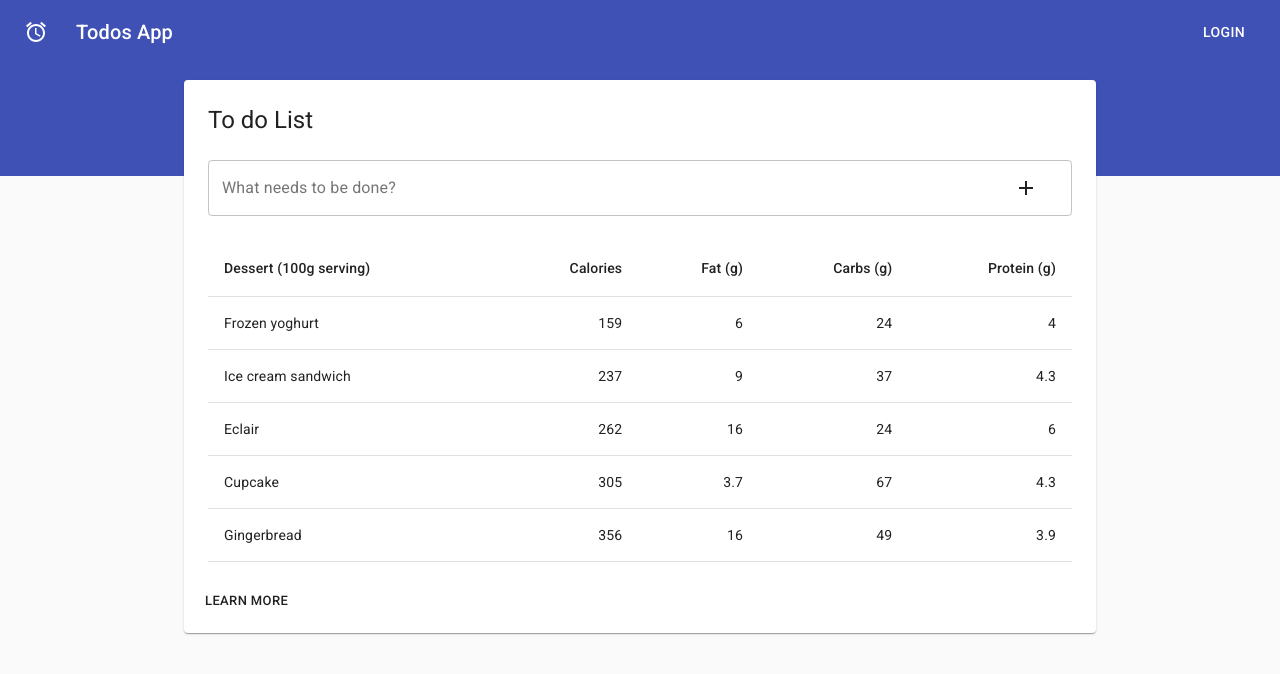
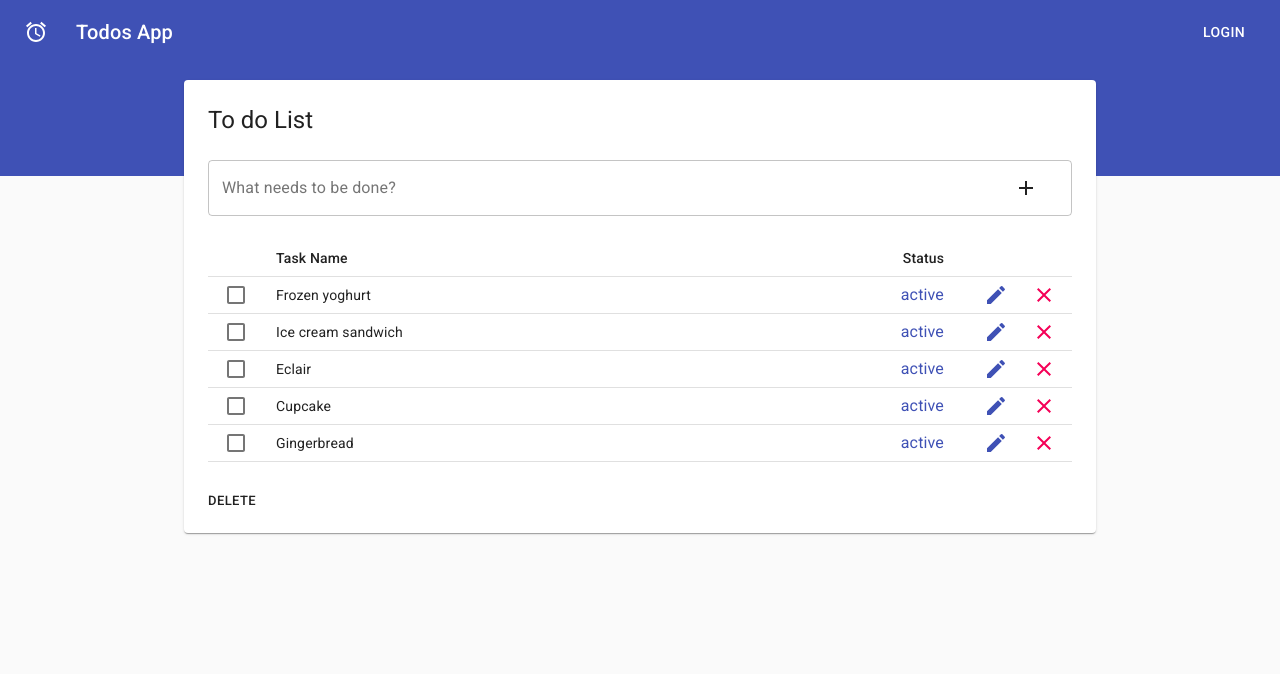
Before and after one commit to syukri21/Igaku-Test-Frontend, a React (Create React App) app: page /todo in a window 1280 px wide. Shown: the top 674 px of the page. Built offline with nearby package versions, Linux system fonts and the light colour scheme.

Commit message:
fix ui todo

```diff
--- a/src/pages/todo/Todo.tsx
+++ b/src/pages/todo/Todo.tsx
@@ -110,7 +110,7 @@ const Todo: React.SFC<TodoProps> = (props) => {
                             <TodoTable></TodoTable>
                         </CardContent>
                         <CardActions>
-                            <Button size='small'>Learn More</Button>
+                            <Button size='small'>Delete</Button>
                         </CardActions>
                     </Card>
                 </Container>
--- a/src/pages/todo/components/TodoTable.tsx
+++ b/src/pages/todo/components/TodoTable.tsx
@@ -7,6 +7,9 @@ import TableContainer from "@material-ui/core/TableContainer"
 import TableHead from "@material-ui/core/TableHead"
 import TableRow from "@material-ui/core/TableRow"
 import Paper from "@material-ui/core/Paper"
+import CloseIcon from "@material-ui/icons/Close"
+import EditIcon from "@material-ui/icons/Edit"
+import { Checkbox, IconButton, Typography, Button } from "@material-ui/core"
 
 const useStyles = makeStyles({
     table: {
@@ -31,26 +34,41 @@ export default function TodoTable() {
 
     return (
         <TableContainer component={"div"}>
-            <Table className={classes.table} aria-label='simple table'>
+            <Table className={classes.table} aria-label='simple table' size='small'>
                 <TableHead>
                     <TableRow>
-                        <TableCell>Dessert (100g serving)</TableCell>
-                        <TableCell align='right'>Calories</TableCell>
-                        <TableCell align='right'>Fat&nbsp;(g)</TableCell>
-                        <TableCell align='right'>Carbs&nbsp;(g)</TableCell>
-                        <TableCell align='right'>Protein&nbsp;(g)</TableCell>
+                        <TableCell size='small'></TableCell>
+
+                        <TableCell>Task Name</TableCell>
+                        <TableCell align='right' size='small'>
+                            Status
+                        </TableCell>
+                        <TableCell size='small'></TableCell>
+                        <TableCell size='small'></TableCell>
                     </TableRow>
                 </TableHead>
                 <TableBody>
                     {rows.map((row) => (
                         <TableRow key={row.name}>
+                            <TableCell padding='checkbox' size='small'>
+                                <Checkbox color='primary'></Checkbox>
+                            </TableCell>
                             <TableCell component='th' scope='row'>
                                 {row.name}
                             </TableCell>
-                            <TableCell align='right'>{row.calories}</TableCell>
-                            <TableCell align='right'>{row.fat}</TableCell>
-                            <TableCell align='right'>{row.carbs}</TableCell>
-                            <TableCell align='right'>{row.protein}</TableCell>
+                            <TableCell align='right' size='small'>
+                                <Typography color='primary'>active </Typography>
+                            </TableCell>
+                            <TableCell padding='checkbox' size='small'>
+                                <IconButton color='primary'>
+                                    <EditIcon></EditIcon>
+                                </IconButton>
+                            </TableCell>
+                            <TableCell padding='checkbox' size='small'>
+                                <IconButton color='secondary'>
+                                    <CloseIcon></CloseIcon>
+                                </IconButton>
+                            </TableCell>
                         </TableRow>
                     ))}
                 </TableBody>
```
